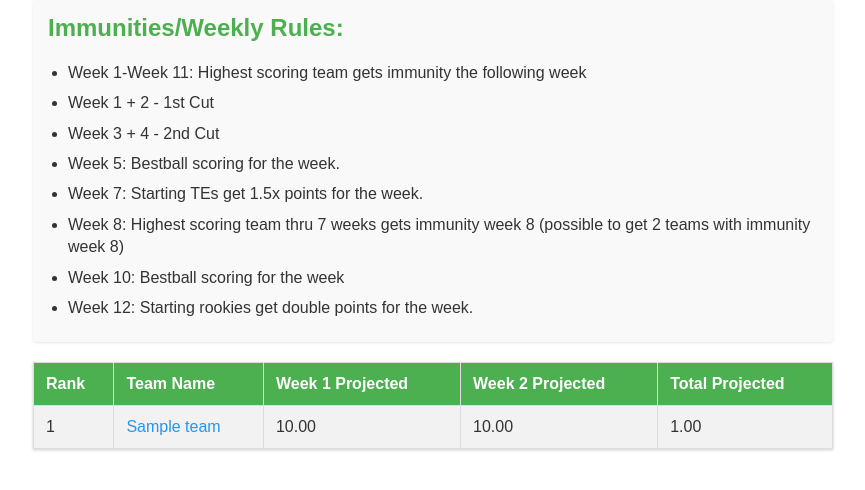
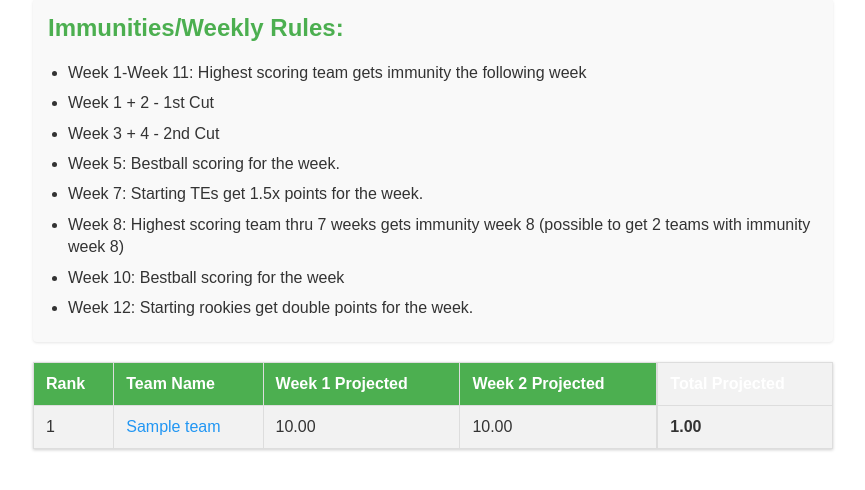
Before and after one commit to drtomaslight/LoOG-Guillotine-, a Flask app: template templates/rankings.html in a window 1280 px wide. Shown: the part 234-724 px from the top of the page, without its empty margins (207-1072 px from the left). Run offline with Flask 2, Linux system fonts and the light colour scheme; the template is opened without the code that fills it: most values are stand-ins (such as "Sample title", 1, 10 or a date in 2020).

Commit message:
Update rankings.html

```diff
--- a/templates/rankings.html
+++ b/templates/rankings.html
@@ -52,8 +52,31 @@
             border: 1px solid var(--table-border);
             padding: 12px;
             text-align: left;
+            white-space: nowrap;
         }
 
+        /* Add horizontal scroll for small screens */
+        @media screen and (max-width: 800px) {
+            .table-container {
+                overflow-x: auto;
+                margin: 0 -20px;
+                padding: 0 20px;
+            }
+
+            table {
+                min-width: 800px;
+            }
+        }
+        /* Add this to your style section */
+        td:last-child, th:last-child {
+            font-weight: bold;
+            background-color: var(--table-alt-bg);
+        }
+
+        /* Optional: Add a subtle border to separate the total column */
+        td:nth-last-child(2), th:nth-last-child(2) {
+            border-right: 2px solid var(--table-border);
+        }
         th {
             background-color: var(--header-bg);
             color: var(--header-text);
```
